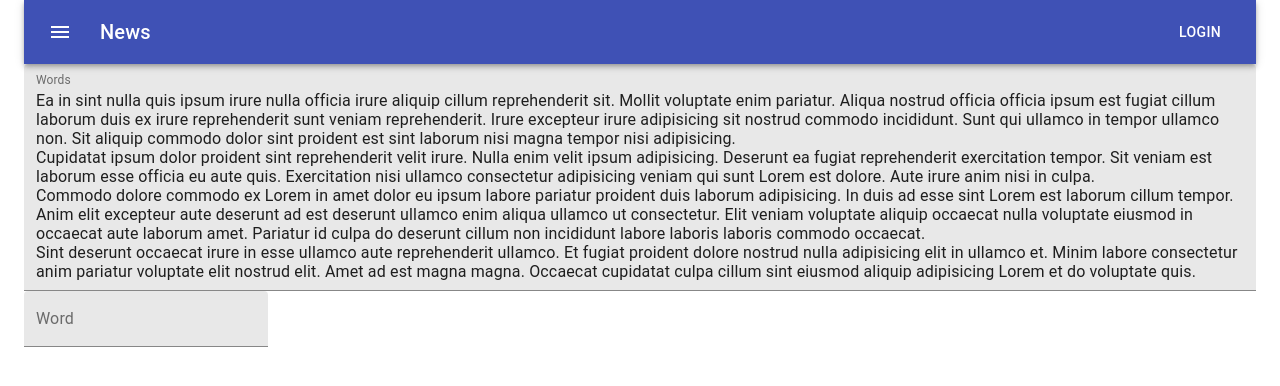
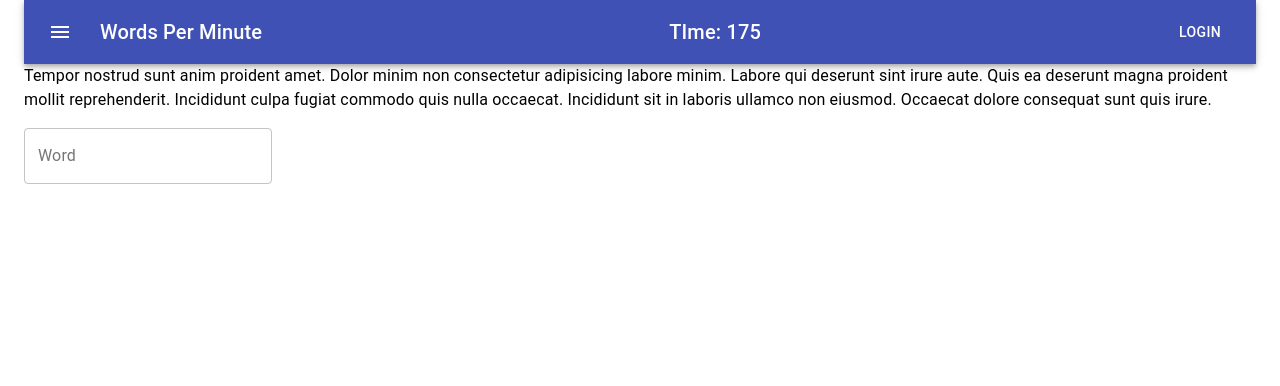
Before and after one commit to pcmunoz/wpmgame, a React (Create React App) app: page / in a window 1280 px wide. Shown: the top 386 px of the page. Built offline with nearby package versions, Linux system fonts and the light colour scheme.

Commit message:
Typing check

```diff
--- a/package.json
+++ b/package.json
@@ -6,6 +6,7 @@
         "@material-ui/core": "4.11.3",
         "@material-ui/icons": "4.11.2",
         "@material-ui/lab": "4.0.0-alpha.57",
+        "clsx": "^1.1.1",
         "lorem-ipsum": "2.0.3",
         "react": "17.0.1",
         "react-dom": "17.0.1",
@@ -18,7 +19,6 @@
         "@testing-library/react": "11.2.5",
         "@testing-library/user-event": "12.6.3",
         "@types/jest": "26.0.20",
-        "@types/material-ui": "^0.21.8",
         "@types/node": "14.14.25",
         "@types/react": "17.0.1",
         "@types/react-dom": "17.0.0",
--- a/src/App.tsx
+++ b/src/App.tsx
@@ -1,6 +1,6 @@
 import React from 'react'
 import './App.css'
-import { Main } from './components/main'
+import { Main } from './components/Main'
 
 const App: React.FC = () => {
     return <Main />
--- /dev/null
+++ b/src/components/View.tsx
@@ -0,0 +1,39 @@
+import { makeStyles } from '@material-ui/core/styles'
+import Typography from '@material-ui/core/Typography'
+import clsx from 'clsx'
+import React from 'react'
+import { Character } from './Main'
+
+type ViewProps = {
+    characters: Character[]
+}
+
+const useStyles = makeStyles((theme) => ({
+    correct: {
+        color: 'green',
+    },
+    wrong: {
+        color: 'red',
+    },
+}))
+
+export const View: React.FC<ViewProps> = ({ characters }) => {
+    const classes = useStyles()
+
+    return (
+        <>
+            {characters.map((value, index) => (
+                <Typography
+                    key={index}
+                    component="span"
+                    className={clsx(
+                        value.display === 'wrong' && classes.wrong,
+                        value.display === 'correct' && classes.correct,
+                    )}
+                >
+                    {value.value}
+                </Typography>
+            ))}
+        </>
+    )
+}
--- a/src/components/main.tsx
+++ b/src/components/main.tsx
@@ -10,6 +10,12 @@ import Typography from '@material-ui/core/Typography'
 import MenuIcon from '@material-ui/icons/Menu'
 import { LoremIpsum } from 'lorem-ipsum'
 import React from 'react'
+import { View } from './View'
+
+export interface Character {
+    value: string
+    display: 'initial' | 'correct' | 'wrong'
+}
 
 const useStyles = makeStyles((theme) => ({
     root: {
@@ -21,51 +27,163 @@ const useStyles = makeStyles((theme) => ({
     title: {
         flexGrow: 1,
     },
+    correct: {
+        color: 'green',
+    },
+    wrong: {
+        color: 'red',
+    },
 }))
 
 const lorem = new LoremIpsum({
     sentencesPerParagraph: {
-        max: 8,
-        min: 4,
+        max: 7,
+        min: 6,
     },
     wordsPerSentence: {
-        max: 16,
-        min: 4,
+        max: 7,
+        min: 6,
     },
 })
 
+const debounce = (func: any, delay: number) => {
+    let timerId: NodeJS.Timeout
+    return (...args: any) => {
+        clearTimeout(timerId)
+        timerId = setTimeout(() => func(...args), delay)
+    }
+}
+
 export const Main: React.FC = () => {
     const classes = useStyles()
-    const words: string[] = lorem.generateParagraphs(7).split(' ')
+    const [characters, setCharacters] = React.useState<Character[]>([])
+    const [typedCharacters, setTypedCharacters] = React.useState<string>('')
+    const [inputValue, setInputValue] = React.useState<string>('')
+
+    const [time, setTime] = React.useState<number>(180)
+
+    console.log('inputValue', inputValue)
+    const handleChange = React.useCallback(
+        (event: React.ChangeEvent<HTMLInputElement>) => {
+            const input = event.currentTarget.value
+            const val = typedCharacters + input
+            const currentChar = val.length - 1
+
+            // check for backspace action which empties input
+            if (input.length === 0 && typedCharacters.length > 0 && inputValue.length === 0) {
+                return
+            }
+
+            let newCharacters = [...characters]
+            let hasWrong = characters.slice(0, currentChar).some((each) => each.display === 'wrong')
+
+            // at the start of paragraph
+            if (currentChar < 0) {
+                newCharacters = characters.map((each) => {
+                    return {
+                        ...each,
+                        display: 'initial',
+                    }
+                })
+            } else {
+                if (val[currentChar] !== characters[currentChar].value || hasWrong) {
+                    hasWrong = true
+                    newCharacters = characters.map((each, index) => {
+                        if (currentChar <= index) {
+                            return {
+                                ...each,
+                                display: 'wrong',
+                            }
+                        }
+                        return each
+                    })
+                } else {
+                    newCharacters = characters.map((each, index) => {
+                        if (currentChar >= index) {
+                            return {
+                                ...each,
+                                display: 'correct',
+                            }
+                        }
+                        return {
+                            ...each,
+                            display: 'initial',
+                        }
+                    })
+                }
+            }
+
+            setCharacters(newCharacters)
+            if (input.includes(' ') && !hasWrong) {
+                setInputValue('')
+                setTypedCharacters(val)
+            } else {
+                setInputValue(input)
+            }
+        },
+        [characters, typedCharacters, inputValue],
+    )
+
+    const handleKeyDown = (event: React.KeyboardEvent<HTMLInputElement>) => {
+        console.log('keydown', event.key)
+    }
+
+    React.useEffect(() => {
+        if (time !== 0) {
+            const timer = setTimeout(() => {
+                console.log('timeout')
+                setTime(time - 1)
+            }, 1000)
+            return () => clearTimeout(timer)
+        }
+    })
+
+    React.useEffect(() => {
+        if (Object.keys(characters).length === 0) {
+            const paragraph = lorem.generateParagraphs(1)
+            const characters: Character[] = Array.from(paragraph).map((each) => ({
+                value: each,
+                display: 'initial',
+            }))
+
+            setCharacters(characters)
+        }
+    }, [])
 
     return (
         <Container>
             <AppBar position="static">
                 <Toolbar>
-                    <IconButton edge="start" className={classes.menuButton} color="inherit" aria-label="menu">
+                    <IconButton
+                        edge="start"
+                        className={classes.menuButton}
+                        color="inherit"
+                        aria-label="menu"
+                    >
                         <MenuIcon />
                     </IconButton>
                     <Typography variant="h6" className={classes.title}>
-                        News
+                        Words Per Minute
+                    </Typography>
+                    <Typography variant="h6" className={classes.title}>
+                        TIme: {time}
                     </Typography>
                     <Button color="inherit">Login</Button>
                 </Toolbar>
             </AppBar>
-            <Grid>
+            <Grid container spacing={2}>
+                <Grid item>
+                    <View characters={characters} />
+                </Grid>
                 <Grid item>
                     <TextField
-                        fullWidth
-                        id="filled-multiline-static"
-                        label="Words"
-                        multiline
-                        rows={10}
-                        defaultValue={words.join(' ')}
-                        variant="filled"
-                        contentEditable={false}
+                        value={inputValue}
+                        label="Word"
+                        id="wordInput"
+                        variant="outlined"
+                        onChange={handleChange}
+                        onKeyDown={handleKeyDown}
                     />
-                </Grid>
-                <Grid item>
-                    <TextField label="Word" id="wordInput" variant="filled" />
                 </Grid>
             </Grid>
         </Container>
--- a/tsconfig.json
+++ b/tsconfig.json
@@ -14,7 +14,10 @@
         "resolveJsonModule": true,
         "isolatedModules": true,
         "noEmit": true,
-        "jsx": "react-jsx"
+        "jsx": "react-jsx",
+        "noImplicitAny": true,
+        "noImplicitThis": true,
+        "strictNullChecks": true
     },
     "include": ["src"]
 }
```
Also changed, not shown: .eslintrc.json, 1 other file (tests, documents, lock files or other folders).
